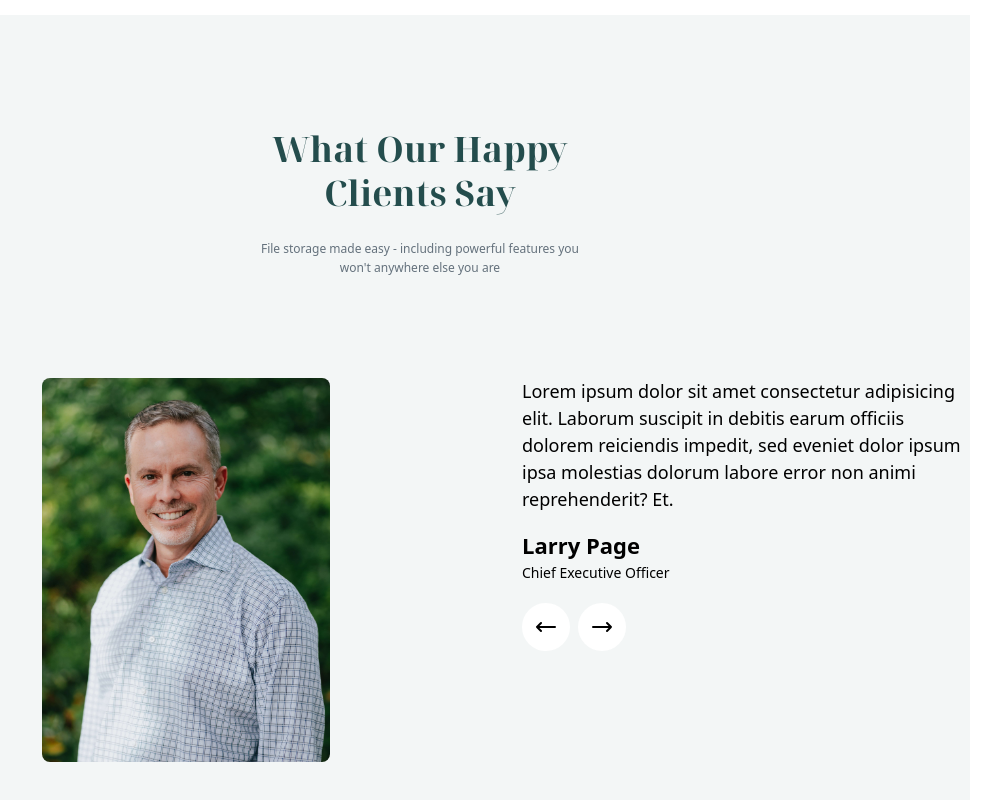
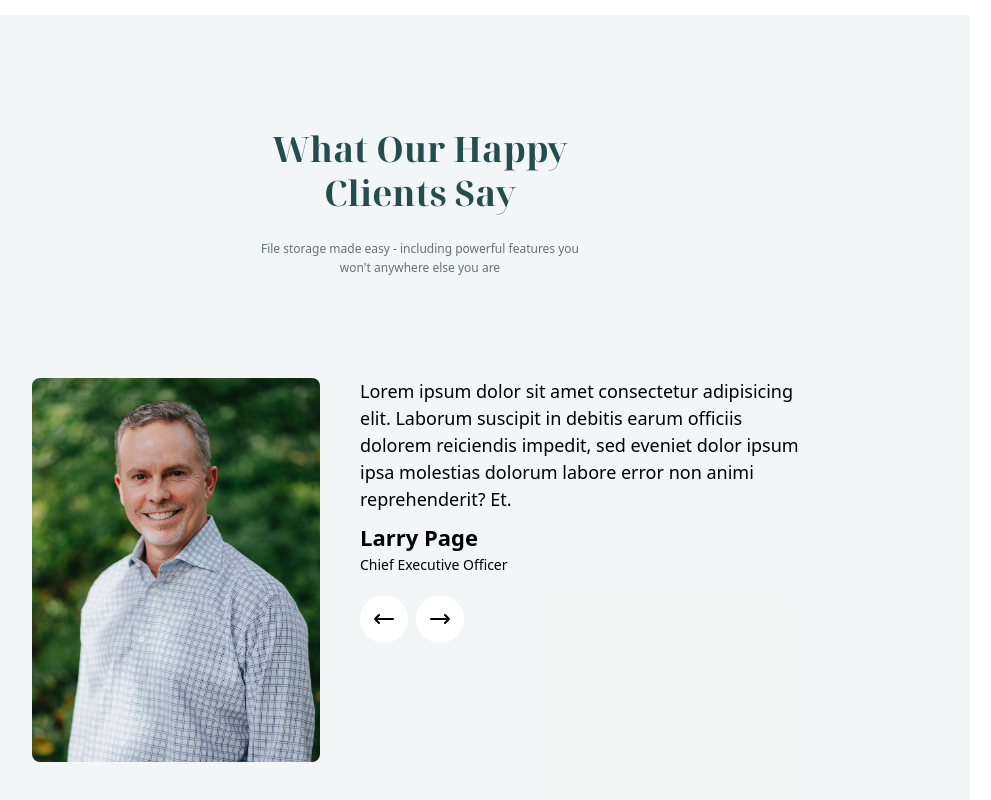
Before and after one commit to HayBeeCoder/furniture-landing-page, a React (Vite) app: page / in a window 1280 px wide. Shown: the part 2708-3508 px from the top of the page, without its empty margins (220-1211 px from the left). Built offline with nearby package versions, Linux system fonts and the light colour scheme.

Commit message:
[Fix] Remove image-margin-auto when in desktop

```diff
--- a/src/components/Testimonials/Testimonials.tsx
+++ b/src/components/Testimonials/Testimonials.tsx
@@ -15,14 +15,14 @@ const Testimonials = () => {
                 File storage made easy - including powerful features you won't anywhere else you are
             </p>
             </div>
-            <div className='mt-[100px] lg:flex lg:gap-5 items-start '>
-                <div className='w-72 h-96 rounded-lg overflow-hidden mx-auto flex-shrink-0'>
+            <div className='mt-[100px] lg:flex lg:gap-10 lg:items-start lg:justify-center '>
+                <div className='w-72 h-96 rounded-lg overflow-hidden mx-auto  lg:mx-0'>
 
                 <img src={Client}  className="object-fill w-full " />
                 </div>
-                <div className='flex-shrink-0 lg:max-w-md'>
+                <div className=' lg:max-w-md '>
                     <p className='text-[18px] '>Lorem ipsum dolor sit amet consectetur adipisicing elit. Laborum suscipit in debitis earum officiis dolorem reiciendis impedit, sed eveniet dolor ipsum ipsa molestias dolorum labore error non animi reprehenderit? Et.</p>
-                    <p className='text-[22px] font-bold mt-4'> Larry Page</p>
+                    <p className='text-[22px] font-bold mt-2'> Larry Page</p>
                     <p className='text-[14px]'> Chief Executive Officer</p>
                     <div className='flex gap-2 items-center mt-5'>
                         <button className='bg-white outline-none rounded-full p-3'>
```
